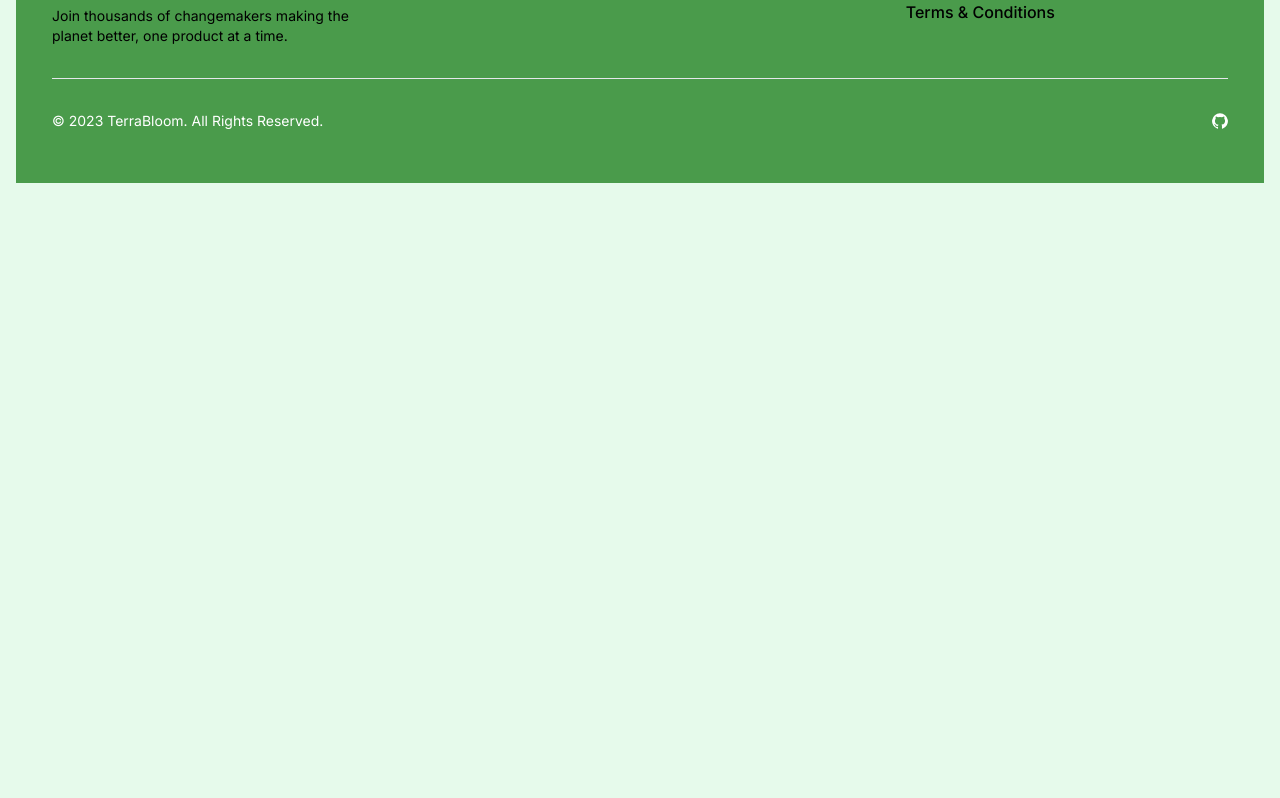
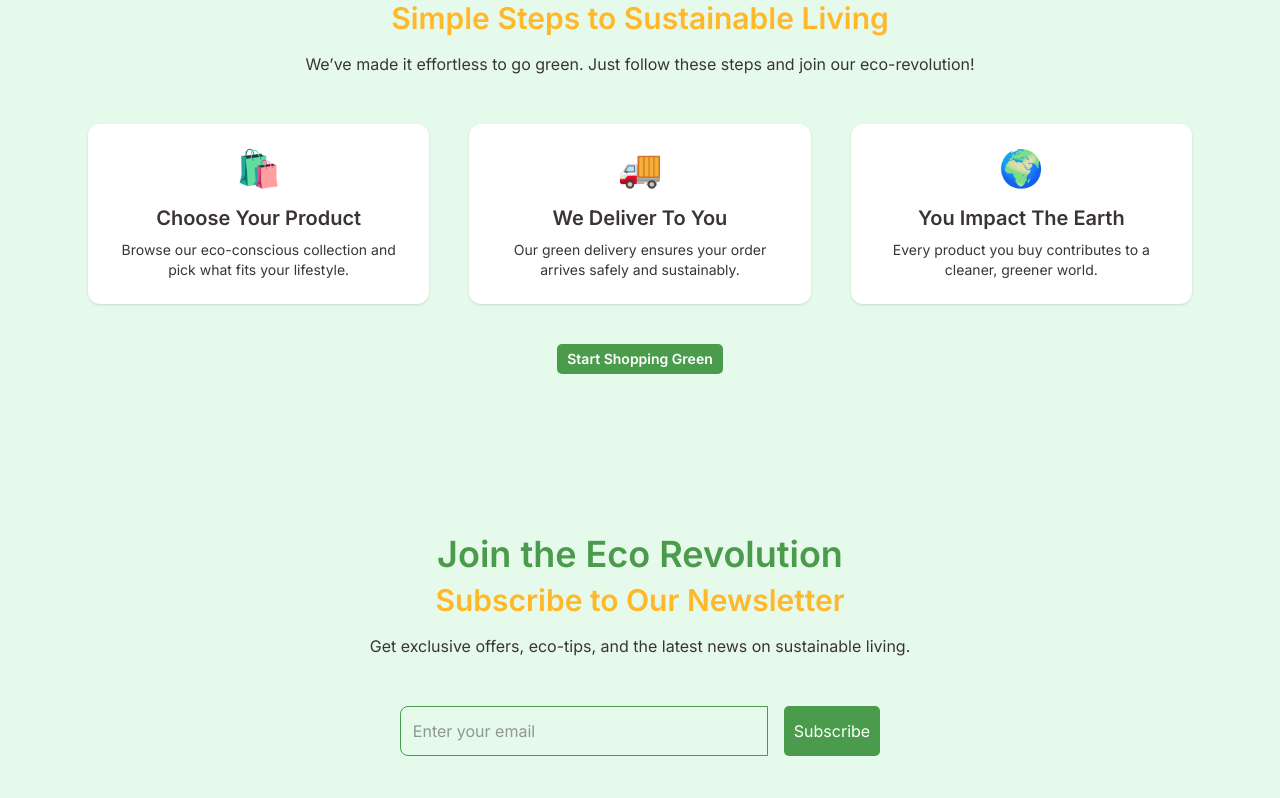
Before and after one commit to Himil192/TerraBloom, a React (Vite) app: page / in a window 1280 px wide. Shown: the part 2862-3660 px from the top of the page. Before the commit the page ends 3045 px from the top, so only its background shows below. Built offline with nearby package versions, Linux system fonts and the light colour scheme.

Commit message:
some minor bugs of testimonial now fix, i added a two section of how it works section and a newsletter signup   back-end still not done yet

```diff
--- a/index.html
+++ b/index.html
@@ -3,7 +3,7 @@
 
 <head>
   <meta charset="UTF-8" />
-  <link rel="shortcut icon" href="public/logo.png" type="image/x-icon">
+  <link rel="shortcut icon" href="/logo.png" type="image/x-icon">
   <meta name="viewport" content="width=device-width, initial-scale=1.0" />
   <title>TerraBloom - Sustainable Living Website</title>
   <!-- Google Fonts import for Inter -->
--- a/src/App.css
+++ b/src/App.css
@@ -1,7 +1,9 @@
 /* src/App.css */
+@import url('https://fonts.googleapis.com/css2?family=Inter:wght@400;500;600&display=swap');
+
 @import "tailwindcss";
 
-@import url('https://fonts.googleapis.com/css2?family=Inter:wght@400;500;600&display=swap');
+
 
 /* Custom Theme using CSS Variables */
 @layer base {
--- a/src/pages/Home.jsx
+++ b/src/pages/Home.jsx
@@ -113,29 +113,46 @@ const Home = () => {
         },
     ];
     const [currentIndex, setCurrentIndex] = useState(0);
-    const slidesToShow = 6;
+    const [slidesToShow, setSlidesToShow] = useState(getSlidesToShow());
+
+    function getSlidesToShow() {
+        const width = window.innerWidth;
+        if (width >= 1024) return 6; // 3 cols x 2 rows
+        if (width >= 640) return 4;  // 2 cols x 2 rows
+        return 1;                    // 1 col x 1 row
+    }
+
+    useEffect(() => {
+        const handleResize = () => {
+            setSlidesToShow(getSlidesToShow());
+            setCurrentIndex(0); // Reset index on resize to avoid out-of-bound issues
+        };
+
+        window.addEventListener("resize", handleResize);
+        return () => window.removeEventListener("resize", handleResize);
+    }, []);
+
     useEffect(() => {
         const interval = setInterval(() => {
             nextSlide();
-        }, 5000); // Auto swipe every 5 seconds
+        }, 5000);
+        return () => clearInterval(interval);
+    }, [currentIndex, slidesToShow]);
 
-        return () => clearInterval(interval); // Clean up the interval on component unmount
-    }, [currentIndex]);
+    const totalPages = Math.ceil(testimonials.length / slidesToShow);
+
     const nextSlide = () => {
-        setCurrentIndex((prevIndex) => (prevIndex + 1) % Math.ceil(testimonials.length / slidesToShow));
-    };
-    const prevSlide = () => {
-        setCurrentIndex(
-            (prevIndex) => (prevIndex - 1 + Math.ceil(testimonials.length / slidesToShow)) % Math.ceil(testimonials.length / slidesToShow)
-        );
+        setCurrentIndex((prevIndex) => (prevIndex + 1) % totalPages);
     };
 
-    const goToSlide = (index) => {
-        setCurrentIndex(index);
+    const prevSlide = () => {
+        setCurrentIndex((prevIndex) => (prevIndex - 1 + totalPages) % totalPages);
     };
 
-    // Generate the visible cards based on the currentIndex
-    const currentTestimonials = testimonials.slice(currentIndex * slidesToShow, (currentIndex + 1) * slidesToShow);
+    const currentTestimonials = testimonials.slice(
+        currentIndex * slidesToShow,
+        (currentIndex + 1) * slidesToShow
+    );
 
     return (
 
@@ -240,7 +257,7 @@ const Home = () => {
                 <div className="flex justify-center mb-10">
                     <Link to="/Products" >
 
-                        <button className="btn-primary rounded-lg text-sm px-5 py-2.5 me-2 mb-2" href=" ">View All Products</button>
+                        <button className="btn-primary rounded-lg text-sm px-5 py-2.5 me-2 mb-2" href="/Products">View All Products</button>
                     </Link>
                 </div>
             </section >
@@ -249,28 +266,17 @@ const Home = () => {
             <section className="bg-color-background text-color-text pt-24 pb-16">
                 <div className="max-w-6xl mx-auto px-4 sm:px-6 lg:px-8">
                     <div className="text-center mb-12">
-                        <h2 className="font-bold text-4xl    ">Testimonials</h2>
-                        <h3 className="text-3xl sm:text-2xl font-extrabold text-highlight mt-2">What Our Customers Say</h3>
+                        <h2 className="font-bold text-4xl">Testimonials</h2>
+                        <h3 className="text-3xl sm:text-2xl font-extrabold text-highlight mt-2">
+                            What Our Customers Say
+                        </h3>
                         <p className="text-base text-color-text mt-4 max-w-2xl mx-auto">
                             Real stories from real people who care about the Earth as much as we do.
                         </p>
                     </div>
 
-                    {/* <div className="grid gap-8 sm:grid-cols-2 lg:grid-cols-3">
-                        {testimonials.map((testimonial, index) => (
-                            <TestimonialCard
-                                key={index}
-                                image={testimonial.image}
-                                name={testimonial.name}
-                                title={testimonial.title}
-                                message={testimonial.message}
-                            />
-                        ))}
-                    </div> */}
-
                     <div className="relative overflow-hidden">
-                        {/* Carousel Content */}
-                        <div className="grid grid-cols-3 gap-4 transition-transform duration-500 ease-in-out">
+                        <div className="grid grid-cols-1 sm:grid-cols-2 lg:grid-cols-3 gap-4">
                             {currentTestimonials.map((testimonial, index) => (
                                 <TestimonialCard
                                     key={index}
@@ -282,30 +288,87 @@ const Home = () => {
                             ))}
                         </div>
 
-                        {/* Left and Right Buttons */}
+                        {/* Navigation Buttons */}
                         <div className="flex justify-center mt-6 space-x-4">
                             <button
-                                className=" btn-primary   duration-500 ease-in-out  w-10 h-10 rounded-full flex items-center justify-center shadow-md hover:bg-opacity-90 transition "
+                                className="btn-primary w-10 h-10 rounded-full flex items-center justify-center shadow-md hover:bg-opacity-90 transition"
                                 onClick={prevSlide}
                             >
                                 &#10094;
                             </button>
                             <button
-                                className="  btn-primary  duration-500 ease-in-out w-10 h-10 rounded-full flex items-center justify-center shadow-md hover:bg-opacity-90 transition"
+                                className="btn-primary w-10 h-10 rounded-full flex items-center justify-center shadow-md hover:bg-opacity-90 transition"
                                 onClick={nextSlide}
                             >
                                 &#10095;
                             </button>
+                        </div>
+                    </div>
+                </div>
+            </section>
 
+            {/*how it works */}
+            <section class=" bg-color-background text-color-text pt-24 pb-16">
+                <div class="max-w-6xl mx-auto px-6 text-center">
+                    <h2 class=" font-bold text-4xl">How It Works</h2>
+                    <h3 class="text-3xl font-bold  text-highlight  mt-2 mb-4">Simple Steps to Sustainable Living</h3>
+                    <p class=" mb-12 text-color-text max-w-2xl mx-auto">
+                        We’ve made it effortless to go green. Just follow these steps and join our eco-revolution!
+                    </p>
+
+                    <div class="grid grid-cols-1 md:grid-cols-3 gap-10">
+
+                        <div class="p-6  bg-white  rounded-xl shadow hover:shadow-lg transition">
+                            <div class="   text-4xl mb-4">🛍️</div>
+                            <h4 class="text-xl font-semibold  mb-2">Choose Your Product</h4>
+                            <p class=" text-sm">Browse our eco-conscious collection and pick what fits your lifestyle.</p>
                         </div>
 
 
-                        {/* Bottom Centered Navigation */}
+                        <div class="p-6 bg-white rounded-xl shadow hover:shadow-lg transition">
+                            <div class="  text-4xl mb-4">🚚</div>
+                            <h4 class="text-xl font-semibold  mb-2">We Deliver To You</h4>
+                            <p class="  text-sm">Our green delivery ensures your order arrives safely and sustainably.</p>
+                        </div>
 
+                        <div class="p-6 bg-white  rounded-xl shadow hover:shadow-lg transition">
+                            <div class="  text-4xl mb-4">🌍</div>
+                            <h4 class="text-xl font-semibold   mb-2">You Impact The Earth</h4>
+                            <p class="  text-sm">Every product you buy contributes to a cleaner, greener world.</p>
+                        </div>
                     </div>
 
+
+                    <div class="mt-10">
+                        <a href="/Products" class="inline-block  btn-primary py-3 px-6 rounded-full text-sm font-semibold    ">
+                            Start Shopping Green
+                        </a>
+                    </div>
                 </div>
             </section>
+            {/* Newsletter Signup */}
+
+            <section className="bg-color-background text-color-text pt-24 pb-16">
+                <div className="max-w-6xl mx-auto px-6 text-center">
+                    <h2 className="font-bold text-4xl">Join the Eco Revolution</h2>
+                    <h3 className="text-3xl font-bold text-highlight mt-2 mb-4">Subscribe to Our Newsletter</h3>
+                    <p className="mb-12 text-color-text max-w-2xl mx-auto">
+                        Get exclusive offers, eco-tips, and the latest news on sustainable living.
+                    </p>
+
+                    <form className="flex justify-center flex-col sm:flex-row">
+                        <input
+                            type="email"
+                            placeholder="Enter your email"
+                            className="border border-color-border rounded-l-lg p-3 w-full sm:w-1/3 mb-4 sm:mb-0"
+                        />
+                        <button type="submit" className="btn-primary rounded-r-lg px-6 py-3 sm:ml-4">
+                            Subscribe
+                        </button>
+                    </form>
+                </div>
+            </section>
+
 
         </>
 
```
